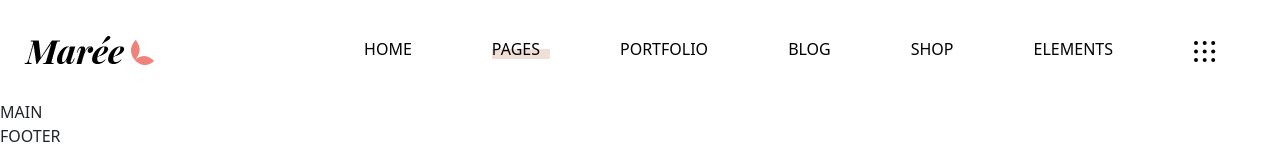
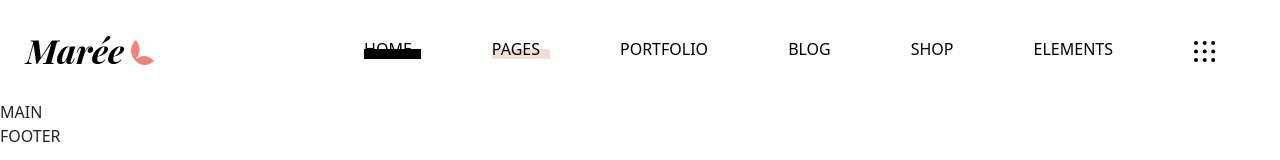
Before and after one commit to Richiisontheway/proj-html-vuejs, a Vue app: page / in a window 1280 px wide. Shown: the top 160 px of the page. Built offline with nearby package versions, Linux system fonts and the light colour scheme.

Commit message:
fix header

```diff
--- a/src/assets/scss/header.scss
+++ b/src/assets/scss/header.scss
@@ -37,7 +37,7 @@ header{
     }
 }
 .home{
-
+    border-bottom: 10PX SOLID rgba($color: #000000, $alpha: 1.0);
 }
 .pages{
     border-bottom: 10px solid rgba($color: #E1C0B0, $alpha: 0.5);
```
